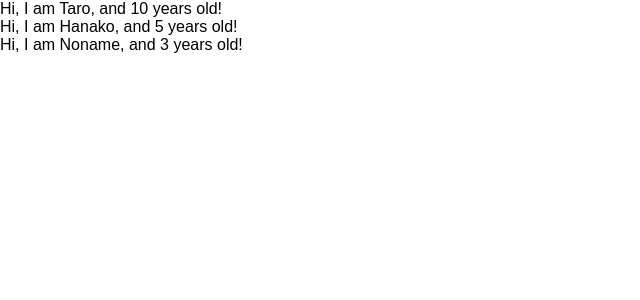
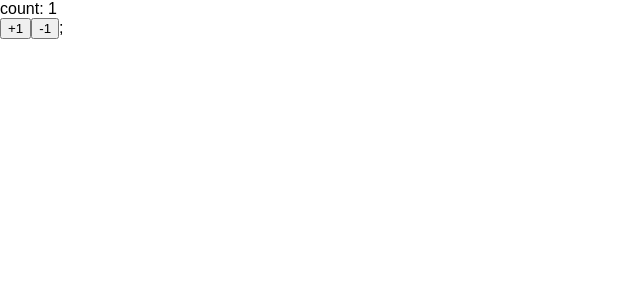
Before and after one commit to ymtdik/udemy_react_recdux_crud_application, a React (Create React App) app: page / in a window 1280 px wide. Shown: the top 300 px of the page, without its empty margins (0-640 px from the left). Built offline with nearby package versions, Linux system fonts and the light colour scheme.

Commit message:
learn state and setState

```diff
--- a/src/App.js
+++ b/src/App.js
@@ -1,32 +1,30 @@
 import React, { Component } from "react";
-import PropTypes from "prop-types";
 
-const App = () => {
-  const profiles = [
-    { name: "Taro", age: 10 },
-    { name: "Hanako", age: 5 },
-    { name: "Noname", age: 3 },
-  ];
-  return (
-    <div>
-      {profiles.map((profile, index) => {
-        return <User name={profile.name} age={profile.age} key={index} />;
-      })}
-    </div>
-  );
-};
+const App = () => <Counter></Counter>;
 
-const User = (props) => {
-  return (
-    <div>
-      Hi, I am {props.name}, and {props.age} years old!
-    </div>
-  );
-};
+class Counter extends Component {
+  constructor(props) {
+    super(props);
+    this.state = { count: 1 };
+  }
 
-User.propTypes = {
-  name: PropTypes.string,
-  age: PropTypes.number.isRequired,
-};
+  handlePlusButton = () => {
+    this.setState({ count: this.state.count + 1 });
+  };
+
+  handleMinusButton = () => {
+    this.setState({ count: this.state.count - 1 });
+  };
+
+  render() {
+    return (
+      <React.Fragment>
+        <div>count: {this.state.count}</div>
+        <button onClick={this.handlePlusButton}>+1</button>
+        <button onClick={this.handleMinusButton}>-1</button>;
+      </React.Fragment>
+    );
+  }
+}
 
 export default App;
```
